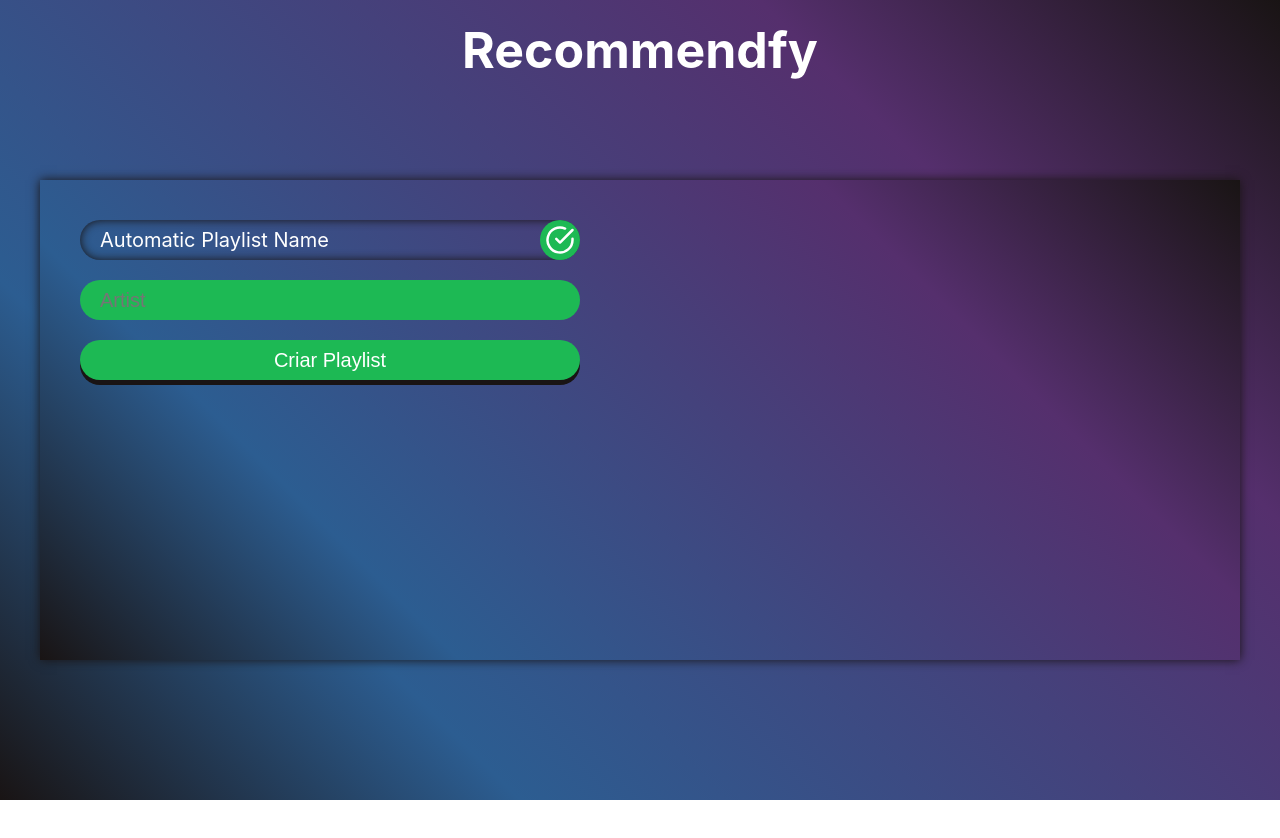
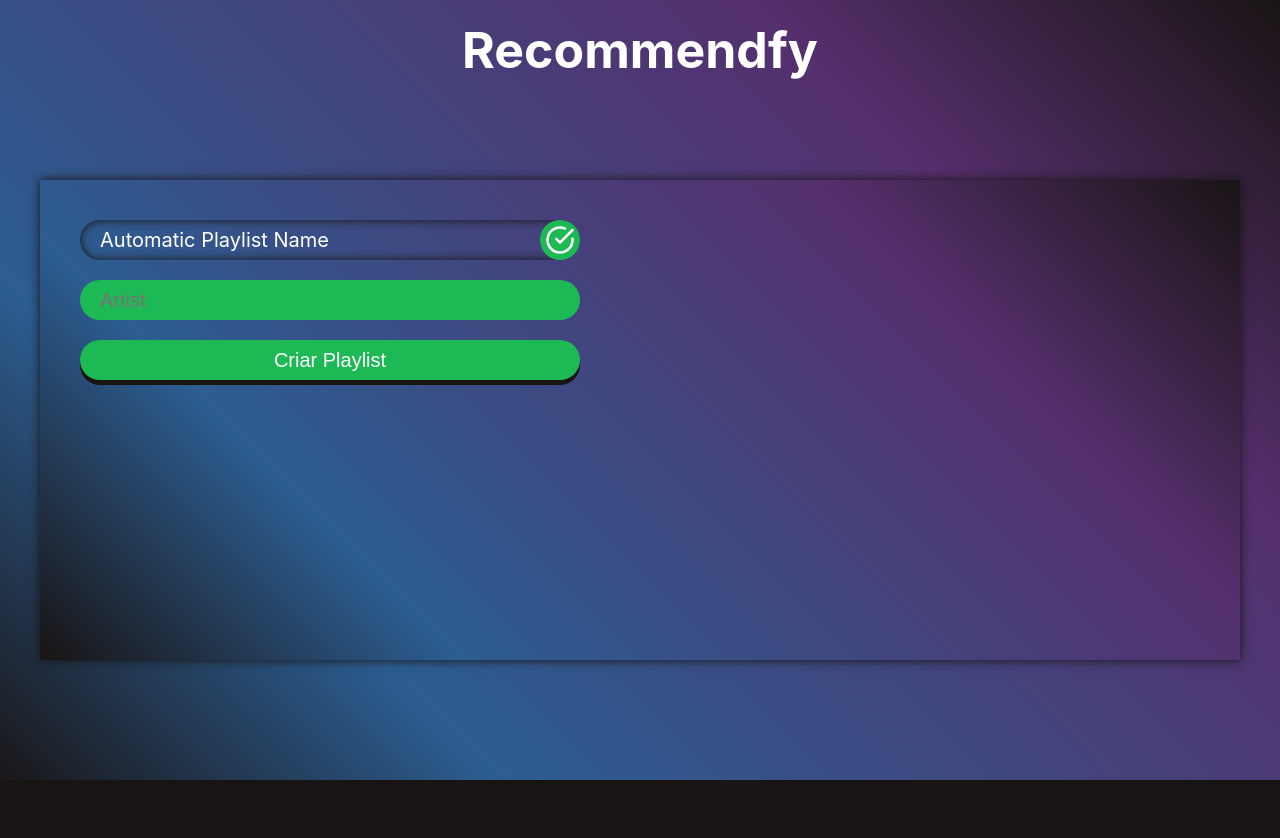
Before and after one commit to future4code/Cazuza-Barberino, a React (Create React App) app in the folder semana7/recommendfy/: page / in a window 1280 px wide. Shown: the top 838 px of the page. Before the commit the page ends 800 px from the top, so only its background shows below. Built offline with nearby package versions, Linux system fonts and the light colour scheme.

Commit message:
shuffle tracks

```diff
--- a/semana7/recommendfy/src/Components/AppContainer.jsx
+++ b/semana7/recommendfy/src/Components/AppContainer.jsx
@@ -19,6 +19,9 @@ import {
   PlaylistContainer,
   Loader,
   SiteTitle,
+  Main,
+  Footer,
+  Background,
 } from "./styles";
 
 export default class extends Component {
@@ -163,7 +166,9 @@ export default class extends Component {
 
     return (
       <ThemeProvider theme={theme}>
+        <Background />
         <Container>
+          <Main>
             <SiteTitle>Recommendfy</SiteTitle>
             <SubContainer>
               <Form onSubmit={this.submitHandler}>
@@ -242,6 +247,8 @@ export default class extends Component {
                 )}
               </PlaylistContainer>
             </SubContainer>
+          </Main>
+          <Footer></Footer>
         </Container>
       </ThemeProvider>
     );
@@ -311,6 +318,8 @@ export default class extends Component {
     }
 
     if (!playlistInput) playlistInput = "Recomendations"; //this.autoPlaylistName(artistInput);
+
+    this.shuffle(this.tracks);
 
     await this.createPlaylist(playlistInput);
     await Promise.all([this.addAllTracksToPlaylist(), this.unfollowPlaylist()]);
@@ -467,4 +476,21 @@ export default class extends Component {
       followRequest: false,
     });
   };
+
+  shuffle = (array) => {
+    let currentIndex = array.length,
+      temporaryValue,
+      randomIndex;
+
+    while (0 !== currentIndex) {
+      randomIndex = Math.floor(Math.random() * currentIndex);
+      currentIndex -= 1;
+
+      temporaryValue = array[currentIndex];
+      array[currentIndex] = array[randomIndex];
+      array[randomIndex] = temporaryValue;
     }
+
+    return array;
+  };
+}
--- a/semana7/recommendfy/src/Components/styles.js
+++ b/semana7/recommendfy/src/Components/styles.js
@@ -8,22 +8,10 @@ export const theme = {
   fc: "white",
 };
 
-export const Background = styled.div``;
-
-export const Footer = styled.div``;
-
-export const Container = styled.div`
-  position: absolute;
+export const Background = styled.div`
+  position: fixed;
   width: 100%;
-  min-height: 100vh;
-  padding: 20px;
-
-  display: flex;
-  flex-direction: column;
-  justify-content: flex-start;
-  align-items: center;
-
-  /* background-color: ${(props) => props.theme.bg}; */
+  height: 100vh;
 
   background: linear-gradient(
     45deg,
@@ -33,6 +21,35 @@ export const Container = styled.div`
     ${(props) => props.theme.bg} 100%
   );
 
+  filter: blur();
+`;
+
+export const Container = styled.div`
+  flex: none;
+  position: absolute;
+  width: 100%;
+  min-height: 100vh;
+
+  display: flex;
+  flex-direction: column;
+`;
+
+export const Main = styled.main`
+  width: 100%;
+  min-height: 100%;
+  padding: 20px;
+  flex: 1;
+
+  display: flex;
+  flex-direction: column;
+  justify-content: flex-start;
+  align-items: center;
+`;
+
+export const Footer = styled.div`
+  background-color: ${(props) => props.theme.bg};
+
+  height: 100px;
 `;
 
 export const SiteTitle = styled.h1`
@@ -42,9 +59,9 @@ export const SiteTitle = styled.h1`
 `;
 
 export const SubContainer = styled.div`
-  /* border: 2px solid red; */
   width: 100%;
   max-width: 1200px;
+  margin-bottom: 100px;
 
   padding: 40px;
   background: linear-gradient(
```
Lines whose indentation alone changed are shown as unchanged.
